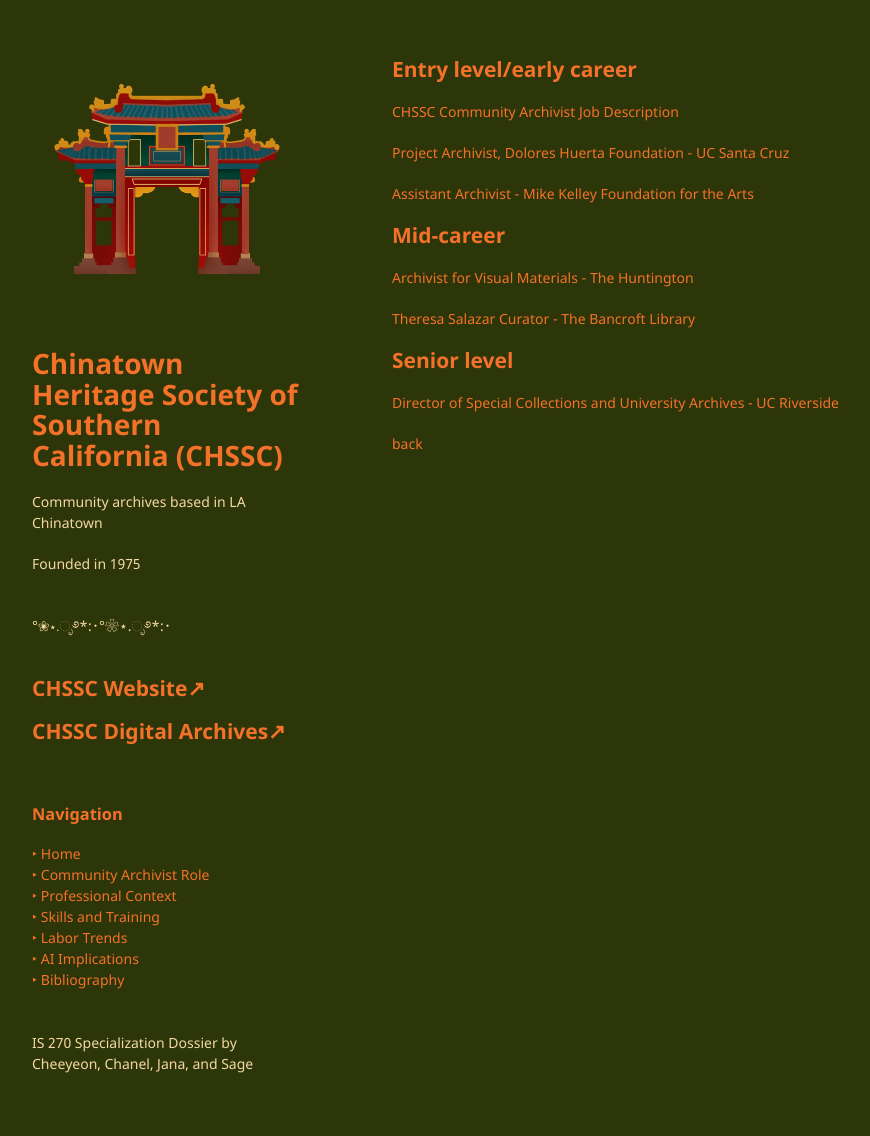
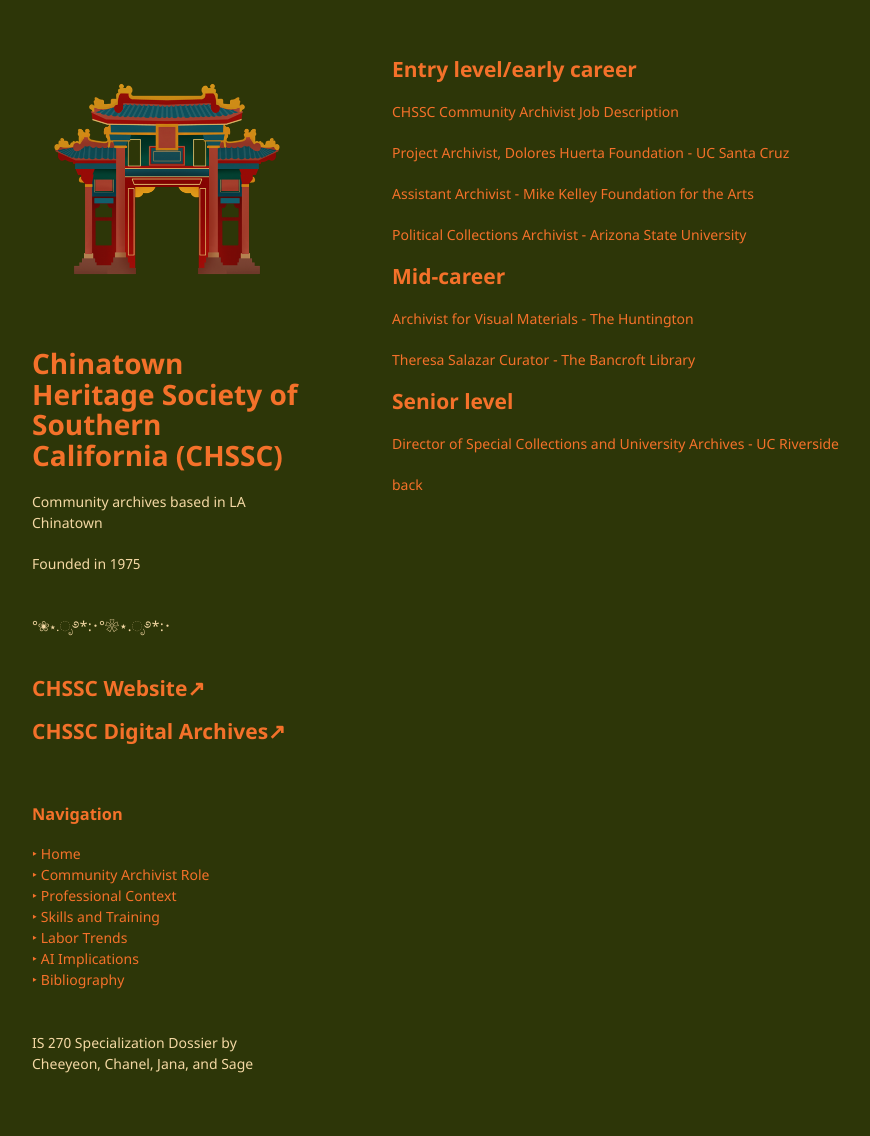
Before and after one commit to chaanelly/IS270-CHSSC, a Jekyll site: the page built from pages/community-archivist.md, in a window 1280 px wide. Shown: the whole page, without its empty margins (178-1048 px from the left). Built offline with Jekyll 4.4.1, drawn with Linux system fonts in a browser that asks for light colours; our own code applies the rules of GitHub Pages for plain Markdown files.

Commit message:
Update community-archivist.md

```diff
--- a/pages/community-archivist.md
+++ b/pages/community-archivist.md
@@ -5,6 +5,8 @@
 [Project Archivist, Dolores Huerta Foundation - UC Santa Cruz](https://turtledurdle.github.io/IS270-CHSSC/Project-Archivist-Dolores-Huerta.pdf)
 
 [Assistant Archivist - Mike Kelley Foundation for the Arts](https://turtledurdle.github.io/IS270-CHSSC/Asst-Archivist-Mike-Kelley.pdf)
+
+[Political Collections Archivist - Arizona State University](https://turtledurdle.github.io/IS270-CHSSC/political-collections-asu.pdf)
 
 
 <h2>Mid-career</h2>
```
